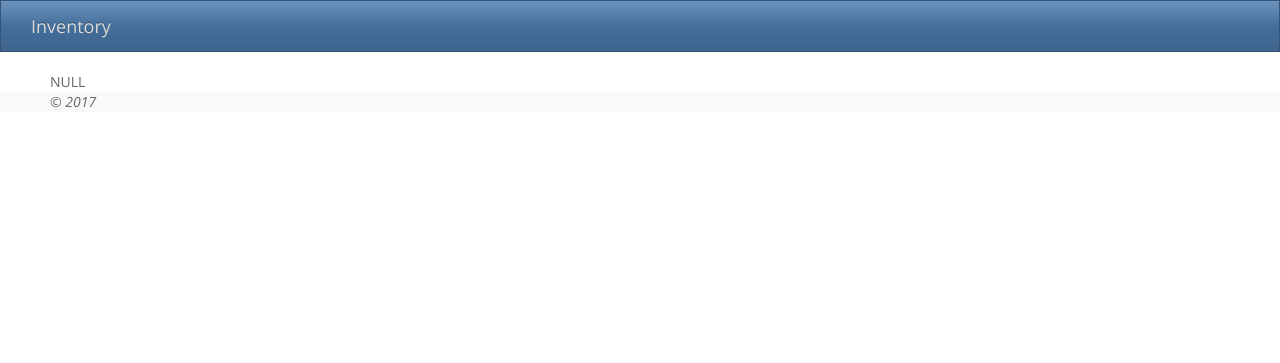
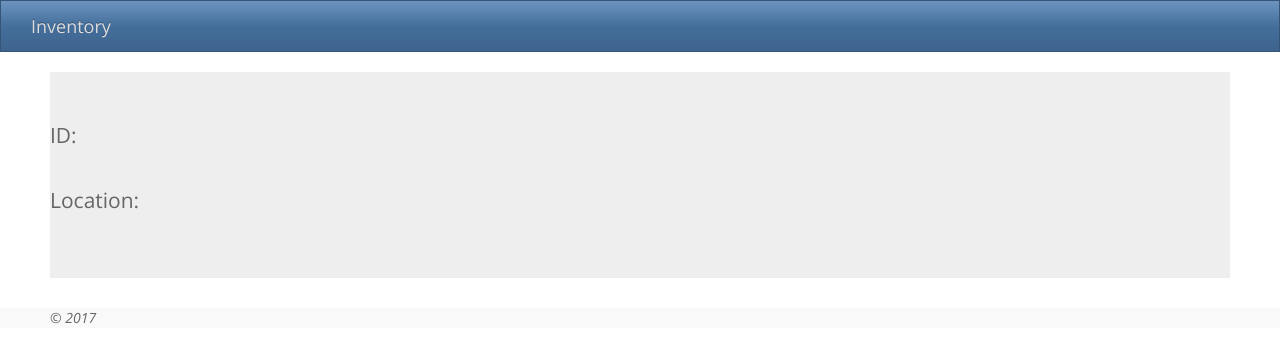
Before and after one commit to robbedg/StageRobbe, a CodeIgniter app: page /StageRobbe/index.php/items/index in a window 1280 px wide. Shown: the top 363 px of the page. Run offline with CodeIgniter, Linux system fonts and the light colour scheme; data that the repository does not hold is empty; some libraries are stand-ins or nearby versions.

Commit message:
Added view for item.

```diff
--- a/application/views/items/view.php
+++ b/application/views/items/view.php
@@ -1,9 +1,11 @@
-<?php
-/**
- * Created by PhpStorm.
- * User: Robbe
- * Date: 6/02/2017
- * Time: 16:01
- */
-echo '<h2>'.$title.'</h2>';
-var_dump($item);
+<h2><?php echo $item['itemtype']; ?></h2>
+<div class="jumbotron clearfix" id="datacontainer">
+    <div id="labels">
+        <p>ID:</p><br />
+        <p>Location:</p>
+    </div>
+    <div id="data">
+        <p><?php echo $item['id']; ?></p><br />
+        <p><?php echo $item['location']; ?></p>
+    </div>
+</div>
--- a/css/styles.css
+++ b/css/styles.css
@@ -12,6 +12,20 @@ html {
 	padding-right: 5rem;
 	margin: 0 auto;
 }
+
+.clearfix:after {
+     visibility: hidden;
+     display: block;
+     font-size: 0;
+     content: " ";
+     clear: both;
+     height: 0;
+     }
+.clearfix { display: inline-block; }
+/* start commented backslash hack \*/
+* html .clearfix { height: 1%; }
+.clearfix { display: block; }
+/* close commented backslash hack */
 
 /**
  * HEADER
@@ -29,6 +43,25 @@ tbody > tr:hover {
 	cursor: pointer;
 }
 
+#datacontainer {
+	position: relative;
+}
+
+
+#labels {
+	position: relative;
+	display: inline-block;
+	width: 50%;
+	float: left;
+}
+
+#data {
+	position: relative;
+	display: inline-block;
+	width: 50%;
+	float: right;
+}
+
 /**
  *FOOTER
  **/
```
